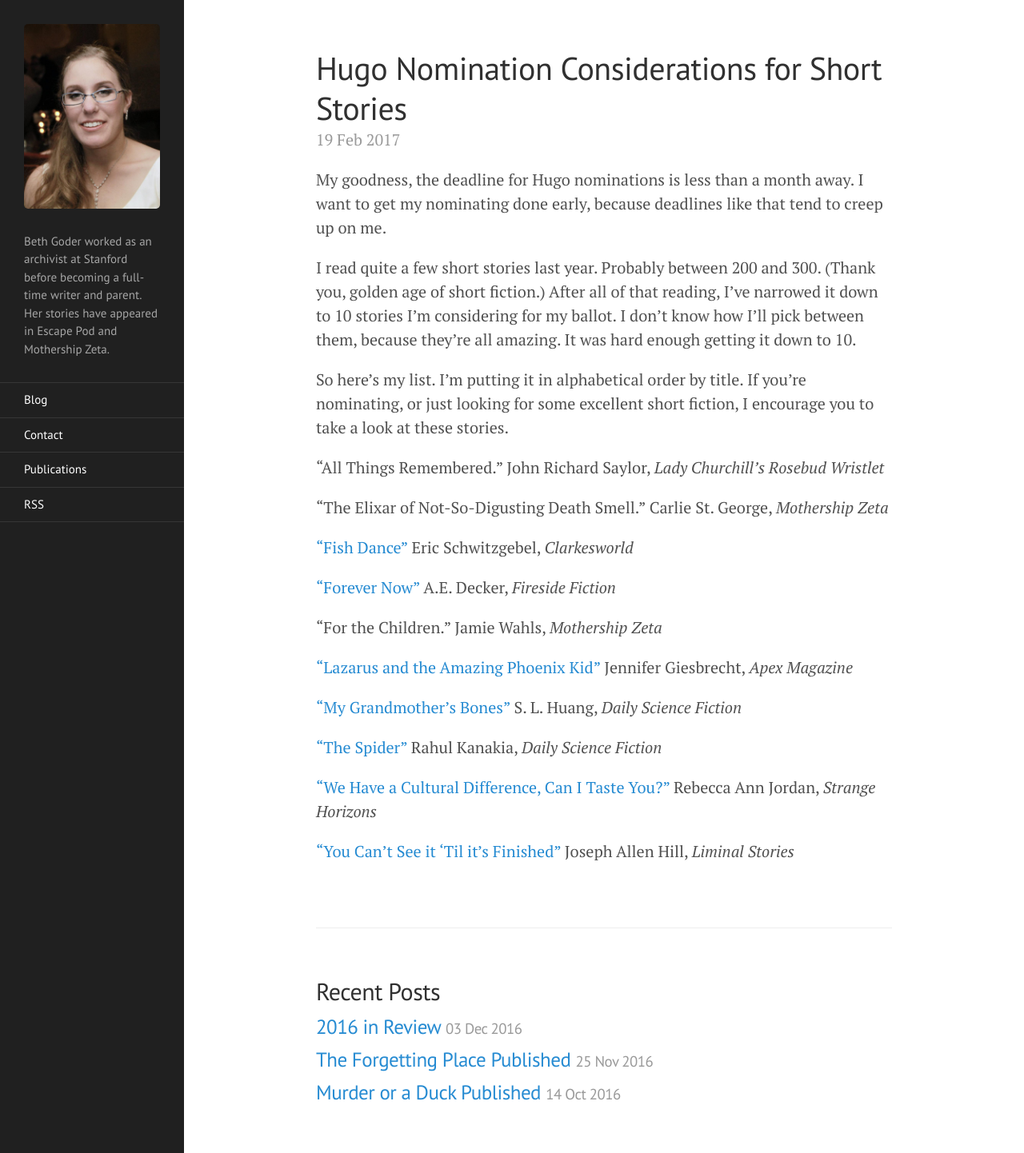
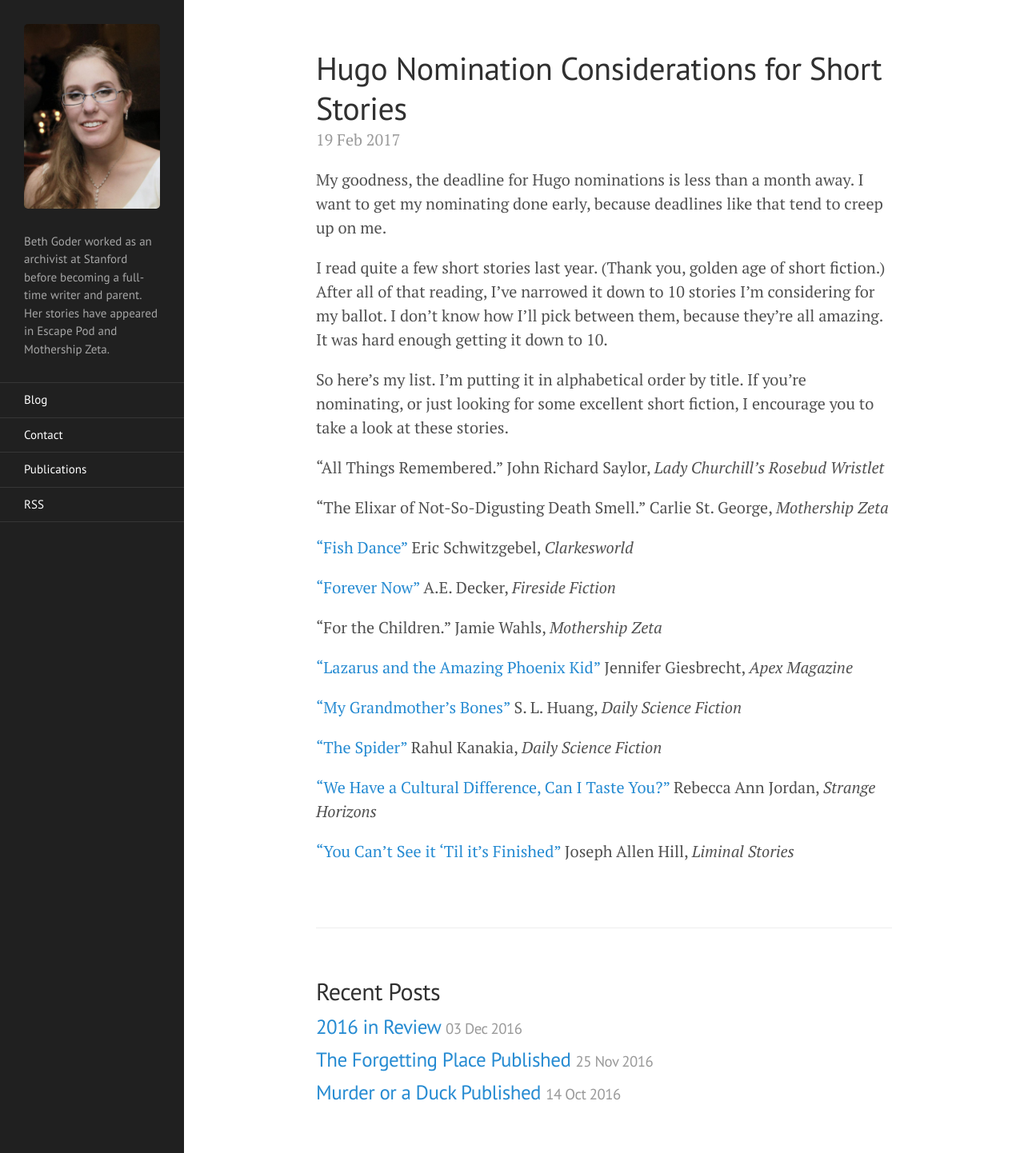
Before and after one commit to BethGoder/BethGoder.github.io, a Jekyll site: the page built from _posts/2017-02-19-Hugo-Nominations-Short-Stories.markdown, in a window 1280 px wide. Shown: the whole page at 80% size. Built offline with Jekyll 4.4.1, drawn with Linux system fonts in a browser that asks for light colours.

Commit message:
Update 2017-02-19-Hugo-Nominations-Short-Stories.markdown

```diff
--- a/_posts/2017-02-19-Hugo-Nominations-Short-Stories.markdown
+++ b/_posts/2017-02-19-Hugo-Nominations-Short-Stories.markdown
@@ -5,7 +5,7 @@ date: 2017-02-19 010:24:58
 
 My goodness, the deadline for Hugo nominations is less than a month away. I want to get my nominating done early, because deadlines like that tend to creep up on me.
 
-I read quite a few short stories last year. Probably between 200 and 300. (Thank you, golden age of short fiction.) After all of that reading, I've narrowed it down to 10 stories I'm considering for my ballot. I don't know how I'll pick between them, because they're all amazing. It was hard enough getting it down to 10.
+I read quite a few short stories last year. (Thank you, golden age of short fiction.) After all of that reading, I've narrowed it down to 10 stories I'm considering for my ballot. I don't know how I'll pick between them, because they're all amazing. It was hard enough getting it down to 10.
 
 So here's my list. I'm putting it in alphabetical order by title. If you're nominating, or just looking for some excellent short fiction, I encourage you to take a look at these stories.
 
```
